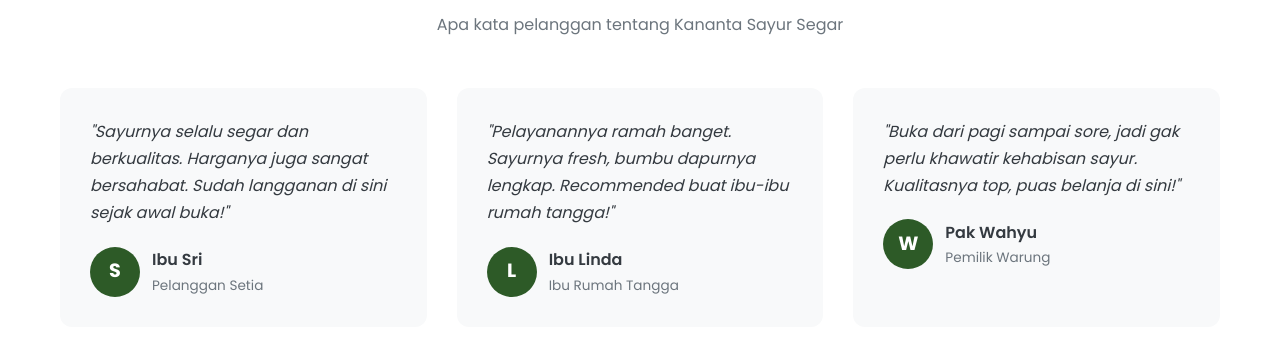
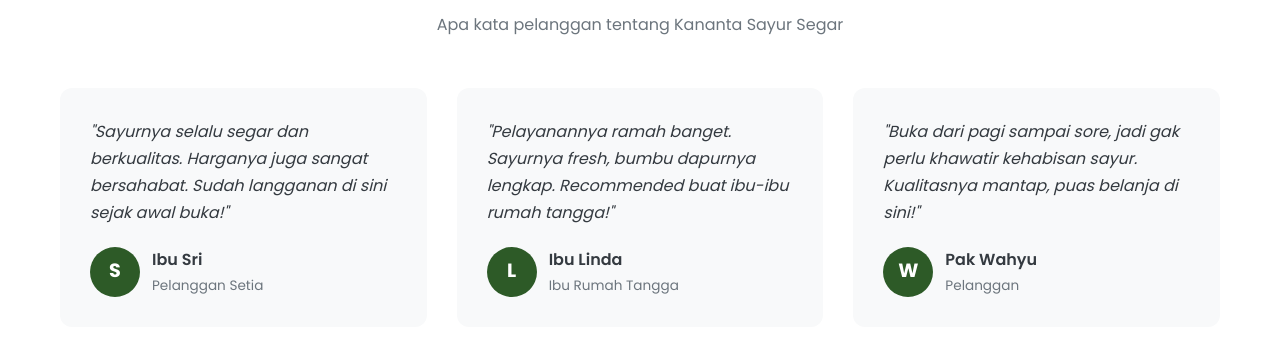
Before and after one commit to TycamiTech/Kananta-Sayur, a plain HTML site: page Kananta Sayur Segar/index.html in a window 1280 px wide. Shown: the part 6319-6665 px from the top of the page. Drawn offline with Linux system fonts and the light colour scheme.

Commit message:
Update index.html

```diff
--- a/Kananta Sayur Segar/index.html
+++ b/Kananta Sayur Segar/index.html
@@ -211,12 +211,12 @@
                 </div>
                 <div class="testimonial-card animate-on-scroll fade-up" style="transition-delay: 0.3s">
                     <p class="testimonial-text">"Buka dari pagi sampai sore, jadi gak perlu khawatir kehabisan sayur.
-                        Kualitasnya top, puas belanja di sini!"</p>
+                        Kualitasnya mantap, puas belanja di sini!"</p>
                     <div class="testimonial-author">
                         <div class="testimonial-avatar">W</div>
                         <div>
                             <div class="testimonial-name">Pak Wahyu</div>
-                            <div class="testimonial-role">Pemilik Warung</div>
+                            <div class="testimonial-role">Pelanggan</div>
                         </div>
                     </div>
                 </div>
@@ -303,7 +303,7 @@
                                 class="fab fa-whatsapp"></i></a>
                         <a href="https://instagram.com/kananta_sayursegar" class="social-link" title="Instagram"><i
                                 class="fab fa-instagram"></i></a>
-                        <a href="https://goo.gl/maps/ngawi" class="social-link" title="Maps"><i
+                        <a href="https://maps.app.goo.gl/oEfBnMQhUeyheX7YA" class="social-link" title="Maps"><i
                                 class="fas fa-map-marker-alt"></i></a>
                     </div>
                 </div>
@@ -355,4 +355,5 @@
     <script src="assets/js/script.js"></script>
 </body>
 
+
 </html>
```
